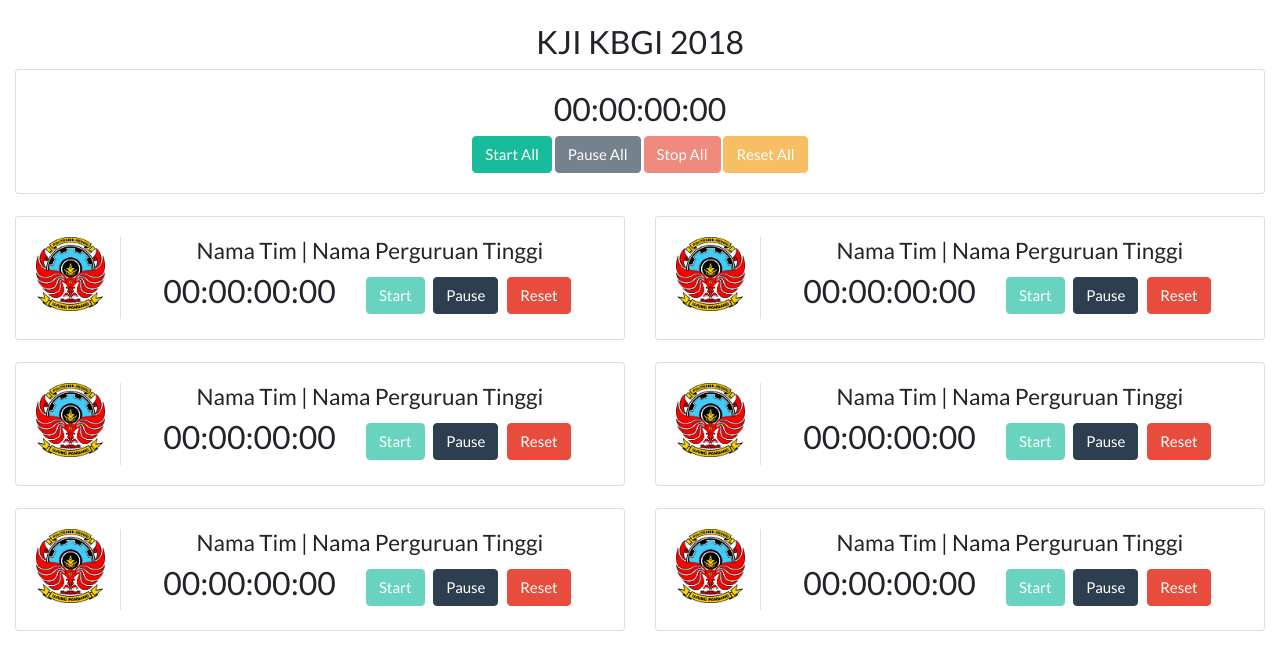
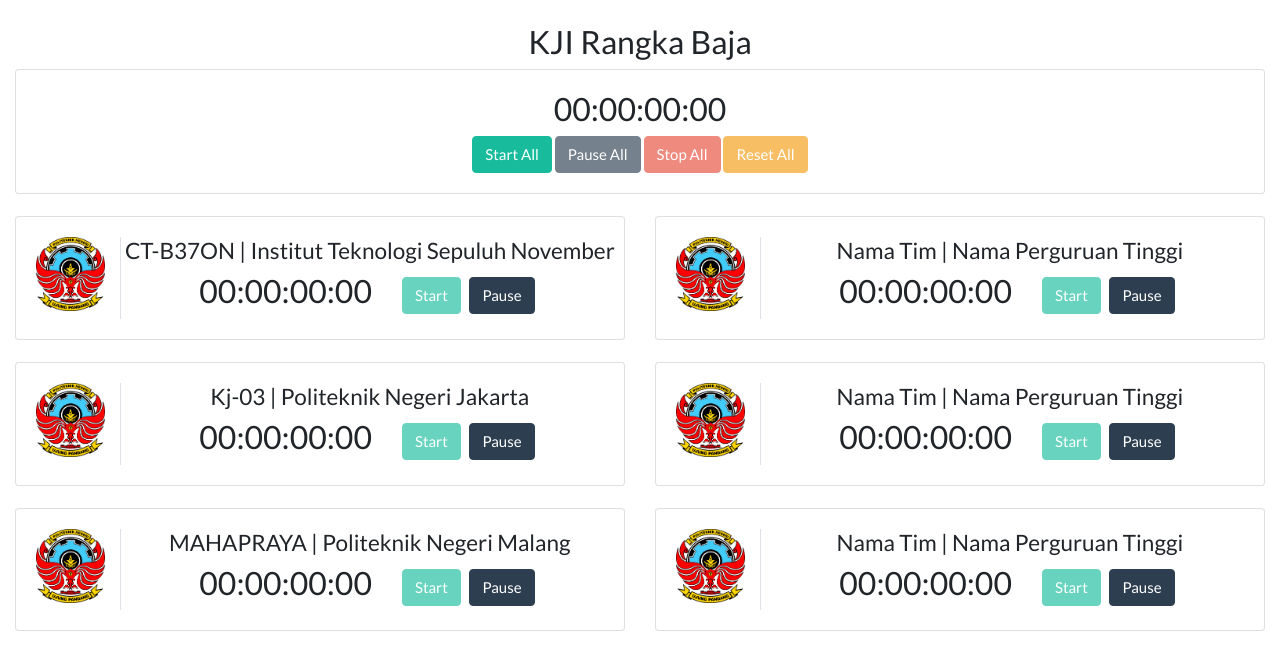
Before and after one commit to ilosaurus/simpetimer, a plain HTML site: page kjirangkabaja.html in a window 1280 px wide. Drawn offline with nearby package versions, Linux system fonts and the light colour scheme; a script that the page names is missing.

Commit message:
add team name

```diff
--- a/kjirangkabaja.html
+++ b/kjirangkabaja.html
@@ -18,7 +18,7 @@
             <br>
             <div class="row">
                 <div class="col-md-12 col-lg-12">
-                    <center><h3>KJI KBGI 2018</h3> </center>
+                    <center><h3>KJI Rangka Baja</h3> </center>
                 </div>
             </div>
             <div class="row">
@@ -77,7 +77,7 @@
                                                     <div class="col-md-10"  >
                                                         <div  class="row align-items-center  justify-content-center">
                                                             <div  class=" col-12 col-md-auto ">
-                                                                <h4 class=" align-left" >Nama Tim | Nama Perguruan Tinggi</h4>
+                                                                <h4 class=" align-left" >CT-B37ON | Institut Teknologi Sepuluh November</h4>
                                                             </div>
                                                         </div>
                                                         <div  class="row align-items-center  justify-content-center">
@@ -87,7 +87,7 @@
                                                             <div  class="col-6 col-md-auto ">
                                                                 <button id="startTimer1" type="button" disabled class="btn btn-md btn-success">Start</button>  &nbsp;
                                                                 <button id="pauseTimer1" type="button" class="btn btn-md btn-primary">Pause</button>  &nbsp;
-                                                                <button type="button" class="btn btn-md btn-danger">Reset</button>  &nbsp;
+
                                                             </div>
                                                         </div>
                                                     </div>
@@ -112,7 +112,7 @@
                                                     <div class="col-md-10"  >
                                                         <div  class="row align-items-center  justify-content-center">
                                                             <div  class=" col-12 col-md-auto ">
-                                                                <h4 class=" align-left" >Nama Tim | Nama Perguruan Tinggi</h4>
+                                                                <h4 class=" align-left" >Kj-03 | Politeknik Negeri Jakarta</h4>
                                                             </div>
                                                         </div>
                                                         <div  class="row align-items-center  justify-content-center">
@@ -122,7 +122,7 @@
                                                             <div  class="col-6 col-md-auto ">
                                                                 <button id="startTimer2" type="button" disabled class="btn btn-md btn-success">Start</button>  &nbsp;
                                                                 <button id="pauseTimer2" type="button" class="btn btn-md btn-primary">Pause</button>  &nbsp;
-                                                                <button type="button" class="btn btn-md btn-danger">Reset</button>  &nbsp;
+
                                                             </div>
                                                         </div>
                                                     </div>
@@ -147,7 +147,7 @@
                                                     <div class="col-md-10"  >
                                                         <div  class="row align-items-center  justify-content-center">
                                                             <div  class=" col-12 col-md-auto ">
-                                                                <h4 class=" align-left" >Nama Tim | Nama Perguruan Tinggi</h4>
+                                                                <h4 class=" align-left" >MAHAPRAYA | Politeknik Negeri Malang</h4>
                                                             </div>
                                                         </div>
                                                         <div  class="row align-items-center  justify-content-center">
@@ -157,7 +157,7 @@
                                                             <div  class="col-6 col-md-auto ">
                                                                 <button id="startTimer3" type="button" disabled class="btn btn-md btn-success">Start</button>  &nbsp;
                                                                 <button id="pauseTimer3" type="button" class="btn btn-md btn-primary">Pause</button>  &nbsp;
-                                                                <button type="button" class="btn btn-md btn-danger">Reset</button>  &nbsp;
+
                                                             </div>
                                                         </div>
                                                     </div>
@@ -195,7 +195,7 @@
                                                             <div  class="col-6 col-md-auto ">
                                                                 <button id="startTimer4" type="button" disabled class="btn btn-md btn-success">Start</button>  &nbsp;
                                                                 <button id="pauseTimer4" type="button" class="btn btn-md btn-primary">Pause</button>  &nbsp;
-                                                                <button type="button" class="btn btn-md btn-danger">Reset</button>  &nbsp;
+
                                                             </div>
                                                         </div>
                                                     </div>
@@ -230,7 +230,7 @@
                                                             <div  class="col-6 col-md-auto ">
                                                                 <button id="startTimer5 type="button" disabled class="btn btn-md btn-success">Start</button>  &nbsp;
                                                                 <button id="pauseTimer5" type="button" class="btn btn-md btn-primary">Pause</button>  &nbsp;
-                                                                <button type="button" class="btn btn-md btn-danger">Reset</button>  &nbsp;
+
                                                             </div>
                                                         </div>
                                                     </div>
@@ -265,7 +265,7 @@
                                                             <div  class="col-6 col-md-auto ">
                                                                 <button id="startTimer6" type="button" disabled class="btn btn-md btn-success">Start</button>  &nbsp;
                                                                 <button id="pauseTimer6" type="button" class="btn btn-md btn-primary">Pause</button>  &nbsp;
-                                                                <button type="button" class="btn btn-md btn-danger">Reset</button>  &nbsp;
+
                                                             </div>
                                                         </div>
                                                     </div>
```
